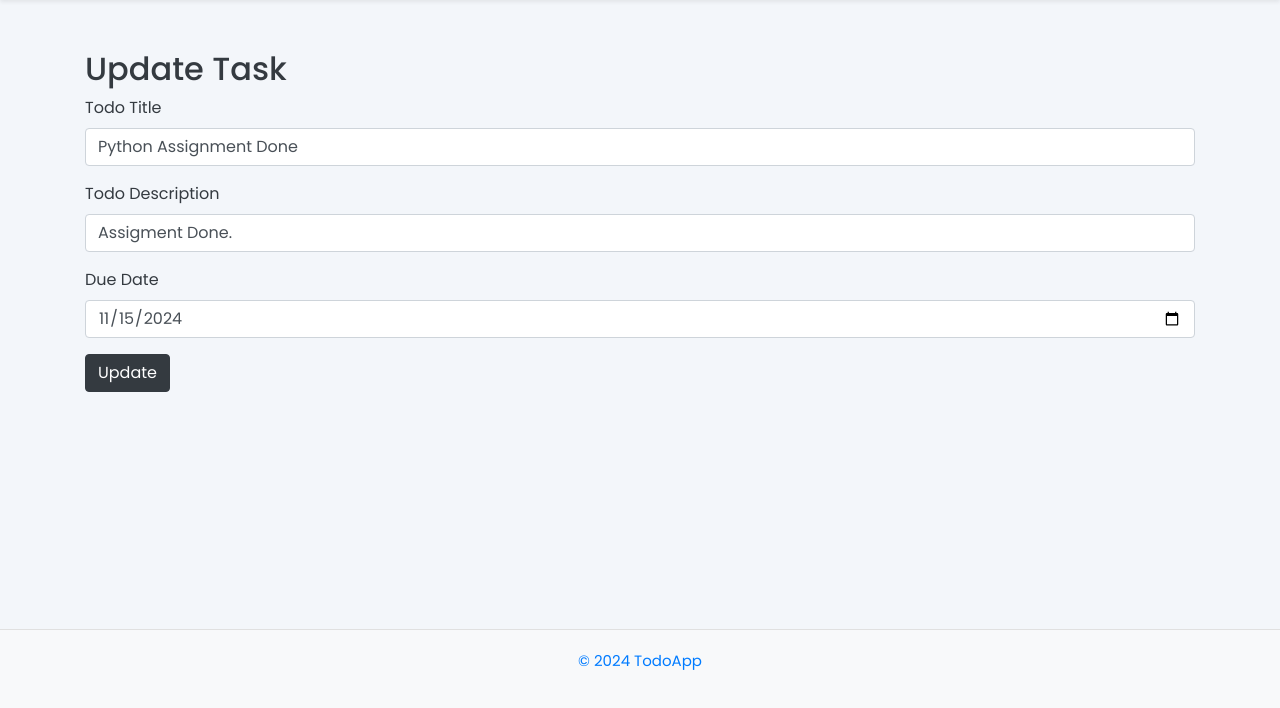
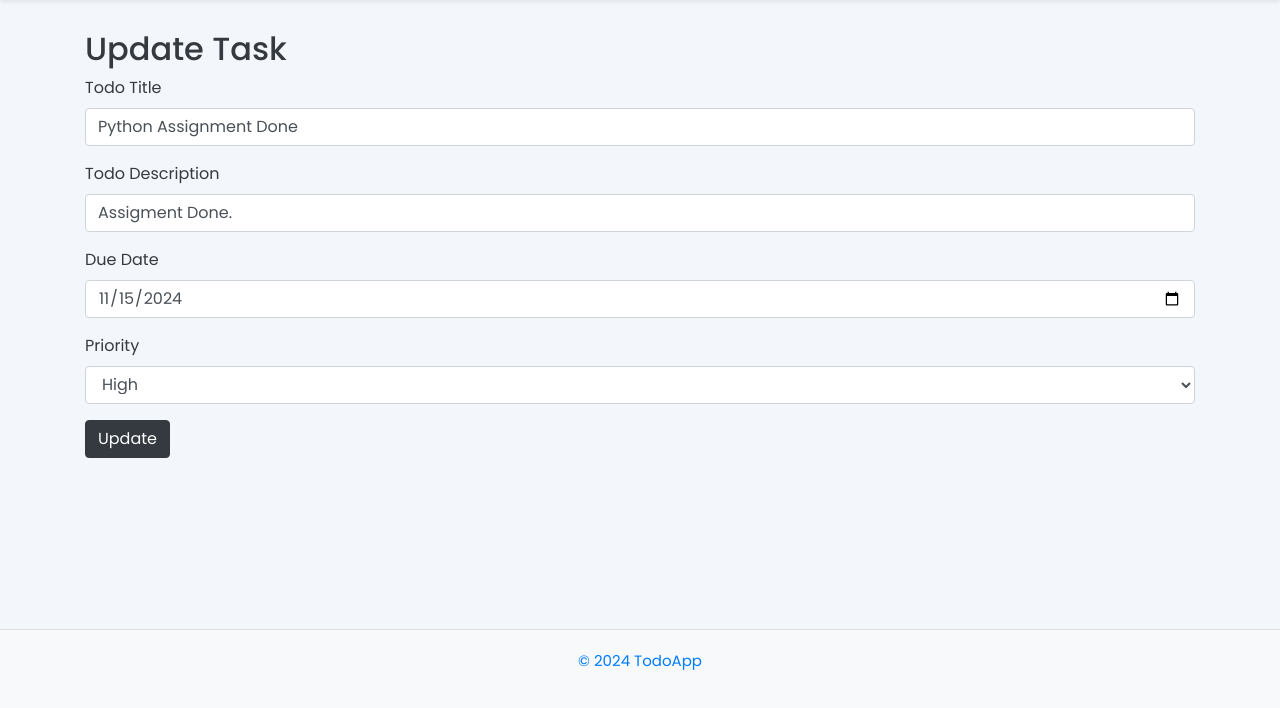
Before and after one commit to muhammademanaftab/Todo, a Flask app: page /update/1 in a window 1280 px wide. Shown: the part 92-800 px from the top of the page. Run offline with Flask 3, Linux system fonts and the light colour scheme.

Commit message:
Code Organized and Done..

```diff
--- a/app.py
+++ b/app.py
@@ -1,16 +1,21 @@
+
 from flask import Flask, render_template, request, redirect, url_for, flash
 from flask_sqlalchemy import SQLAlchemy
 from sqlalchemy import case
 from datetime import datetime, date
 
 app = Flask(__name__)
+#Making Flask setting and defining database
 app.config['SQLALCHEMY_DATABASE_URI'] = 'sqlite:///todo.db'
 app.config['SQLALCHEMY_TRACK_MODIFICATIONS'] = False
+# Needs this for Flash, to show temporary msgs
 app.secret_key = 'your_secret_key'
 db = SQLAlchemy(app)
 
 
+#Inheriting class from db.Model of SQL alchemy, now SQL can use todomodel class to interact with database
 class TodoModel(db.Model):
+    #Making Database schema, defining column entries
     id = db.Column(db.Integer, primary_key=True)
     title = db.Column(db.String(100), nullable=False)
     desc = db.Column(db.String(200), nullable=False)
@@ -19,39 +24,56 @@ class TodoModel(db.Model):
     completed = db.Column(db.Boolean, default=False)
     priority = db.Column(db.String(10), nullable=False, default='Medium')
 
+
+#To validate input means to remove extra spaces from input like starting extra spaces and ending extra spaces
 def validate_input(input_string):
     return input_string.strip()
 
+#Defining the route of homepage, and this route able to handle two types of tasks get or post
 @app.route('/', methods=['GET', 'POST'])
 def Home():
+
+    #When user submits the form
     if request.method == 'POST':
+        #Retreiving the value in the form that has the name of tile , desc...
         title = validate_input(request.form.get('title'))
         desc = validate_input(request.form.get('desc'))
         due_date = request.form.get('due_date')
         priority = request.form.get('priority')
 
+        #if user didn;t enter title or desc then we show flash msg, to show error that is temporary
         if not title or not desc:
             flash("Both Title and Description are required.")
         else:
+            #Otherwise setting the date, if user enters the date otherwise none, or validating the date
             due_date_obj = None
+
             if due_date:
                 try:
+                    #Converting string given by user into database data time format
                     due_date_obj = datetime.strptime(due_date, '%Y-%m-%d').date()
                     if not (1900 <= due_date_obj.year <= 2100):
                         flash("Please enter a realistic year between 1900 and 2100.")
+                        #refreshing the page
                         return redirect(url_for('Home'))
                     if due_date_obj < date.today():
                         flash("Due date cannot be earlier than today.")
                         return redirect(url_for('Home'))
+                    #IT should be raised when the date entered by user is not in correct format, like incorrect day, month order
+
                 except ValueError:
                     flash("Invalid date format. Please enter a valid date in YYYY-MM-DD format.")
                     return redirect(url_for('Home'))
 
+            #Making instance of todo, by deifining schema of database
             todo = TodoModel(title=title, desc=desc, due_date=due_date_obj, priority=priority)
+            #Adding task to the dataabase
             db.session.add(todo)
+            #Saving task to the database
             db.session.commit()
             return redirect(url_for('Home'))
 
+    #Making priority order, assigning numerical value to each task by priority
     priority_order = case(
         (TodoModel.priority == 'High', 1),
         (TodoModel.priority == 'Medium', 2),
@@ -59,37 +81,52 @@ def Home():
         else_=4
     )
 
+    # Filtring tasks if completed and ordering by priority order and then by due date
     completed_tasks = TodoModel.query.filter_by(completed=True).order_by(priority_order, TodoModel.due_date).all()
     uncompleted_tasks = TodoModel.query.filter_by(completed=False).order_by(priority_order, TodoModel.due_date).all()
+
+    #Passing all these variables to index.html file, where i will use them in a page of html
     return render_template('index.html', completed_tasks=completed_tasks, uncompleted_tasks=uncompleted_tasks, current_date=date.today())
 
 
+#Route to today page, where i will show the tasks of today that are incompleted
 @app.route('/today')
 def today_tasks():
     today = date.today()
     today_todos = TodoModel.query.filter(TodoModel.due_date == today, TodoModel.completed == False).all()
+    #returning these variables to today.html
     return render_template('today.html', today_todos=today_todos)
 
 
+#Refreshing page of home, if user marks the incomplete todo to complete todo
 @app.route('/toggle_complete/<int:id>', methods=['POST'])
 def toggle_complete(id):
+    #searching for the task in the database witch that sepcific id, it will give error 404 if that id or task not found.
     todo = TodoModel.query.get_or_404(id)
+    #By searching that task, toggling its completion
     todo.completed = not todo.completed
+    #Saving that to database and then refreshing the page
     db.session.commit()
     return redirect(url_for('Home'))
 
 
+#For upadting specific task, making endpoint for that task
+@app.route('/update/<int:id>', methods=['GET', 'POST'])
 @app.route('/update/<int:id>', methods=['GET', 'POST'])
 def update(id):
     todo = TodoModel.query.get_or_404(id)
+
     if request.method == 'POST':
         title = validate_input(request.form.get('title'))
         desc = validate_input(request.form.get('desc'))
         due_date = request.form.get('due_date')
+        priority = request.form.get('priority')
 
         if title and desc:
             todo.title = title
             todo.desc = desc
+            todo.priority = priority
+
             if due_date:
                 try:
                     due_date_obj = datetime.strptime(due_date, '%Y-%m-%d').date()
@@ -97,38 +134,47 @@ def update(id):
                 except ValueError:
                     flash("Invalid date format. Please enter a valid date in YYYY-MM-DD format.")
                     return redirect(url_for('update', id=id))
+
             else:
                 todo.due_date = None
+
             db.session.commit()
         return redirect(url_for('Home'))
 
     return render_template('update.html', todo=todo)
 
 
+#for task details page, searching for that task and rednering task_Detial page.
 @app.route('/task/<int:id>')
 def task_detail(id):
     todo = TodoModel.query.get_or_404(id)
     return render_template('task_detail.html', todo=todo)
 
 
+#Endpoint for deleteing speciific task from database and then refreshing the page
 @app.route('/delete/<int:id>', methods=['POST'])
 def delete(id):
     todo = TodoModel.query.get(id)
     if todo:
         db.session.delete(todo)
+        #Saving the database
         db.session.commit()
     return redirect(url_for('Home'))
 
 
+#Searching for specific taks by its id in the database and then displaying it
 @app.route('/search', methods=['GET'])
 def search():
+    #Getting the query parameters, and getting the value of search otherwise empty string, same for priority and status
     search_query = request.args.get('search', '').strip()
     priority = request.args.get('priority')
     status = request.args.get('status')
 
-    todos = TodoModel.query
+    todos = TodoModel.query #Enabling query thing on database
     if search_query:
+        #Searching for any title that contains the searched word, no matter what comes before or after it
         todos = todos.filter(TodoModel.title.like(f"%{search_query}%"))
+    #Matching the priorities and other things for search
     if priority:
         todos = todos.filter_by(priority=priority)
     if status == 'completed':
@@ -139,11 +185,10 @@ def search():
     todos = todos.all()
     return render_template('search.html', todos=todos)
 
-
+#Route to about page, that tells user baout applicaiton
 @app.route('/about')
 def about():
     return render_template('about.html')
 
-
 if __name__ == '__main__':
     app.run(debug=True)
--- a/createDatabase.py
+++ b/createDatabase.py
@@ -1,5 +1,6 @@
 from app import app, db
 
 with app.app_context():
+    #Creating the table or making the defined schema in databse if not have
     db.create_all()
     print("Database created successfully!")
--- a/templates/index.html
+++ b/templates/index.html
@@ -5,6 +5,7 @@
 <div class="container mb-5 p-4 bg-white shadow rounded">
   <h2 class="text-primary mb-4">Add a New Task</h2>
 
+  <!-- For flash msgs, this area dedicated to them -->
   {% with messages = get_flashed_messages() %}
     {% if messages %}
       <div class="alert alert-warning text-center" role="alert">
@@ -15,6 +16,7 @@
     {% endif %}
   {% endwith %}
 
+  <!-- Form page, that will use to post data into database -->
   <form action="/" method="POST">
     <div class="form-group">
       <label for="title" class="font-weight-bold text-secondary">Task Title</label>
@@ -59,7 +61,8 @@
         <th scope="row">{{ loop.index }}</th>
         <td>{{ todo.title }}</td>
         <td>
-          {% if todo.desc|length > 50 %}
+          <!-- If desc length greater then 50 then am using ..... -->
+          {% if todo.desc|length > 20 %}
             {{ todo.desc[:10] }}...
             <a href="{{ url_for('task_detail', id=todo.id) }}">View Details</a>
           {% else %}
--- a/templates/update.html
+++ b/templates/update.html
@@ -2,7 +2,7 @@
 {% block title %} Update Task {% endblock title %}
 {% block body %}
 
-<div class="container mt-4">
+<div class="container mt-1">
   <h2>Update Task</h2>
   <form action="{{ url_for('update', id=todo.id) }}" method="POST">
     <div class="mb-3">
@@ -18,6 +18,14 @@
       <input type="date" class="form-control" name="due_date" id="due_date"
              value="{{ todo.due_date.strftime('%Y-%m-%d') if todo.due_date else '' }}">
     </div>
+    <div class="mb-3">
+      <label for="priority">Priority</label>
+      <select class="form-control" name="priority" id="priority" required>
+        <option value="High" {% if todo.priority == 'High' %} selected {% endif %}>High</option>
+        <option value="Medium" {% if todo.priority == 'Medium' %} selected {% endif %}>Medium</option>
+        <option value="Low" {% if todo.priority == 'Low' %} selected {% endif %}>Low</option>
+      </select>
+    </div>
     <button type="submit" class="btn btn-dark">Update</button>
   </form>
 </div>
```
Also changed, not shown: templates/complete.html (deleted, +0 -23 lines), instance/todo.db.
